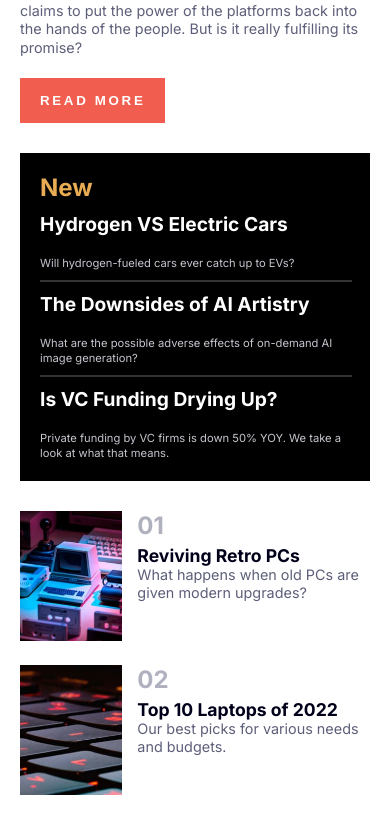
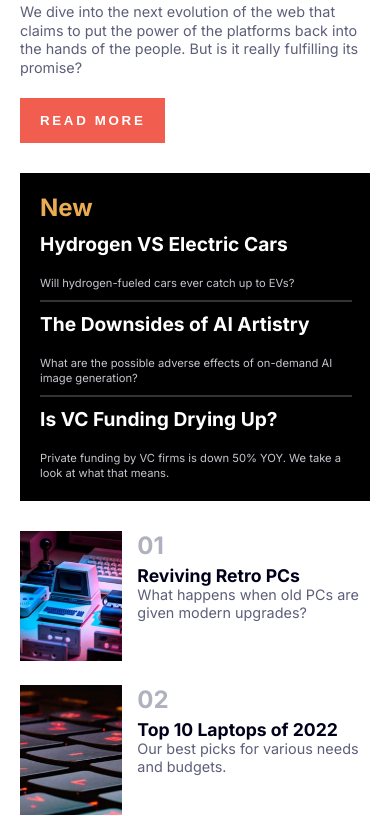
Before and after one commit to dineshsutihar/News-homepage, a plain HTML site: page index.html in a window 390 px wide. Shown: the part 378-1194 px from the top of the page. Drawn offline with Linux system fonts and the light colour scheme.

Commit message:
[fixed] : responsiveness

```diff
--- a/styles.css
+++ b/styles.css
@@ -4,7 +4,7 @@
 }
 
 body {
-  min-height: 70vh ;
+  min-height: 80vh ;
   max-width: 60vw;
   margin: 20px auto;
   padding: 20px;
@@ -25,7 +25,7 @@ body {
 header{
   grid-area: header;
   height: 0px;
-  /* margin-bottom: 20px; */
+  margin-bottom: 20px;
 }
 
 nav{
```
